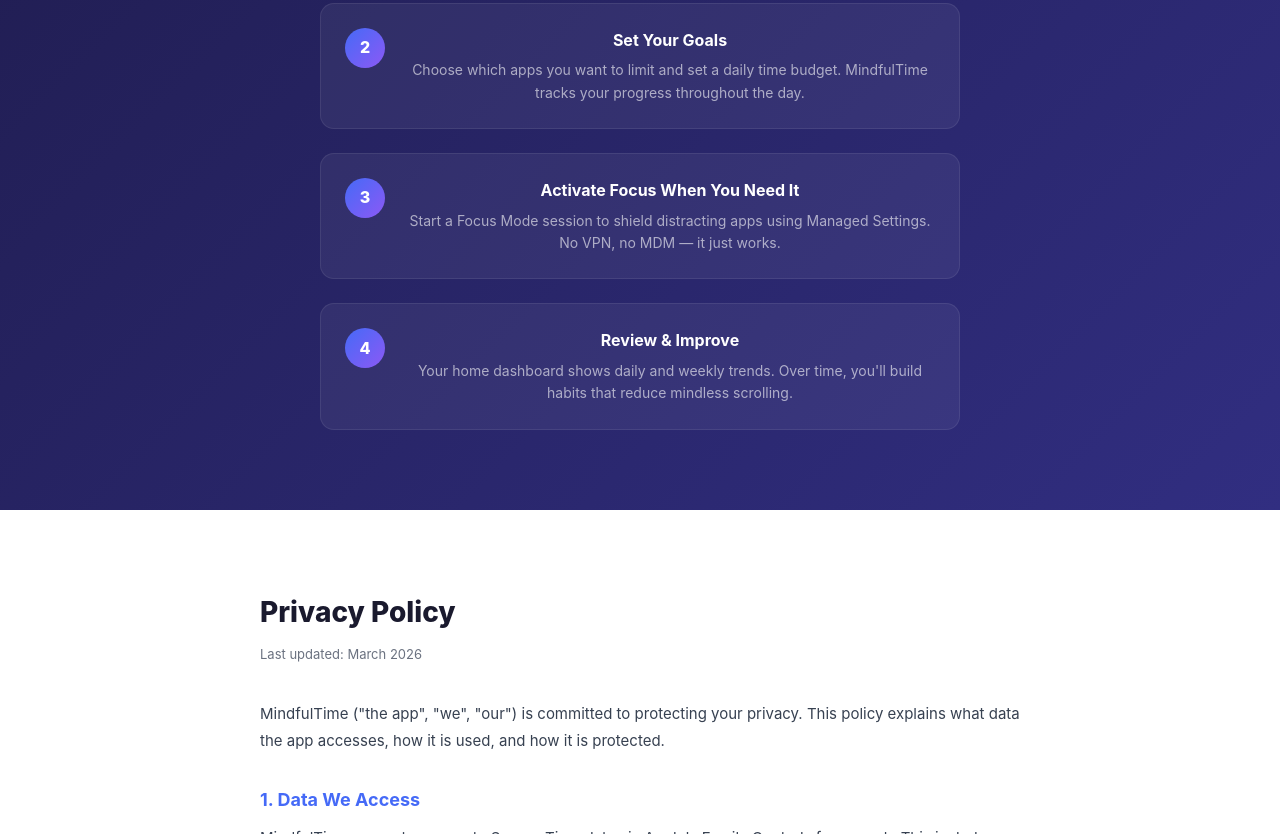
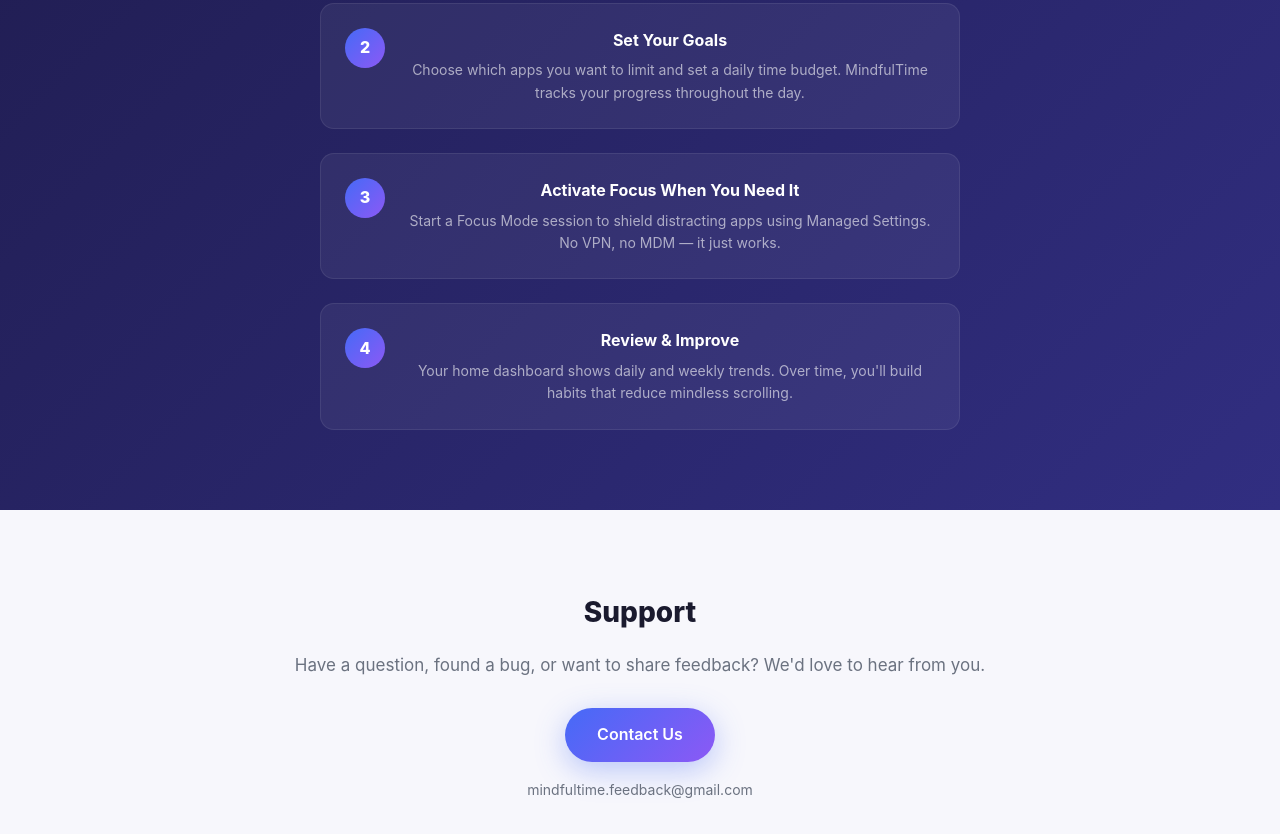
Before and after one commit to sumeet144/mindfultime-site, a plain HTML site: page index.html in a window 1280 px wide. Shown: the part 1966-2800 px from the top of the page. Drawn offline with Linux system fonts and the light colour scheme.

Commit message:
Update privacy and support section

```diff
--- a/index.html
+++ b/index.html
@@ -212,7 +212,7 @@
     <li><a href="#features">Features</a></li>
     <li><a href="#how-it-works">How It Works</a></li>
     <li><a href="#privacy">Privacy</a></li>
-    <li><a href="mailto:sumeetsharma144@gmail.com">Contact</a></li>
+    <li><a href="#support">Support</a></li>
   </ul>
 </nav>
 
@@ -309,6 +309,18 @@
   </div>
 </section>
 
+<!-- SUPPORT -->
+<section id="support" style="background: var(--bg);">
+  <div class="privacy-content" style="text-align: center;">
+    <h2>Support</h2>
+    <p style="font-size: 17px; color: var(--muted); margin: 16px 0 28px;">Have a question, found a bug, or want to share feedback? We'd love to hear from you.</p>
+    <a href="mailto:mindfultime.feedback@gmail.com" style="display: inline-flex; align-items: center; gap: 8px; background: linear-gradient(135deg, var(--primary), var(--secondary)); color: #fff; font-weight: 600; font-size: 16px; padding: 14px 32px; border-radius: 100px; text-decoration: none; box-shadow: 0 8px 30px rgba(69,106,247,.35); transition: transform .2s, box-shadow .2s;">
+      <span>Contact Us</span>
+    </a>
+    <p style="margin-top: 16px; font-size: 14px; color: var(--muted);">mindfultime.feedback@gmail.com</p>
+  </div>
+</section>
+
 <!-- PRIVACY POLICY -->
 <section id="privacy">
   <div class="privacy-content">
@@ -354,7 +366,7 @@
 
     <h3>9. Contact</h3>
     <p>If you have any questions about this privacy policy, please contact us at:<br>
-    <a href="mailto:sumeetsharma144@gmail.com" style="color: var(--primary);">sumeetsharma144@gmail.com</a></p>
+    <a href="mailto:mindfultime.feedback@gmail.com" style="color: var(--primary);">mindfultime.feedback@gmail.com</a></p>
   </div>
 </section>
 
@@ -364,7 +376,7 @@
     <a href="#features">Features</a>
     <a href="#how-it-works">How It Works</a>
     <a href="#privacy">Privacy Policy</a>
-    <a href="mailto:sumeetsharma144@gmail.com">Contact</a>
+    <a href="#support">Support</a>
   </div>
   <p>© 2026 MindfulTime. Built with ♥ for a more intentional digital life.</p>
 </footer>
```
